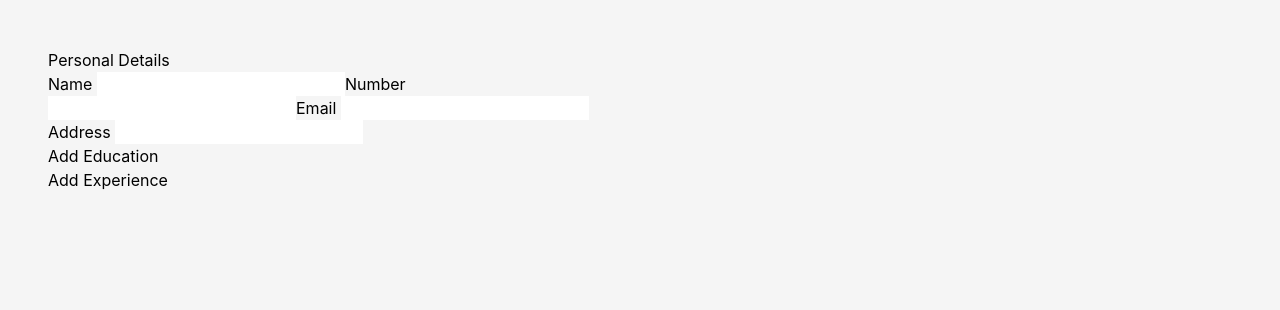
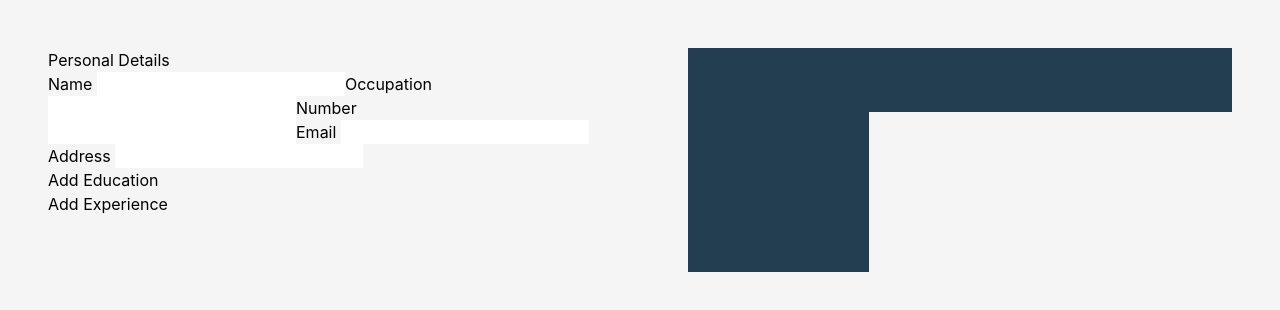
Before and after one commit to CyberRomeCat/cv-application, a React (Vite) app: page / in a window 1280 px wide. Shown: the top 310 px of the page. Built offline with nearby package versions, Linux system fonts and the light colour scheme.

Commit message:
style: cv header, feat: add occupation input

```diff
--- a/src/App.jsx
+++ b/src/App.jsx
@@ -193,6 +193,7 @@ export default function RenderCVMaker() {
             <h1>Personal Details</h1>
                <form className="register-personal-details">
                     <Input label={'name'} text={text.name} handleChange={ handleChange }/>
+                    <Input label={'occupation'} text={text.occupation}  type={'occupation'} handleChange={ handleChange }/>
                     <Input label={'number'} text={text.number}  type={'number'} handleChange={ handleChange }/>
                     <Input label={'email'} text={text.email} type={'email'} handleChange={ handleChange }/>
                     <Input label={'address'} text={text.address}  type={'address'} handleChange={ handleChange }/>
@@ -242,15 +243,21 @@ export default function RenderCVMaker() {
                     <button onClick={() => setIsSent({ ...isSent, expForm: true })}>Add Experience</button>
                </div>
             </div>
+
             <div className="cv">
+                <header className="header">
+                    {isSent.name && <p className="name">{text.name}</p>}
+                    {isSent.occupation && <p className="occupation">{text.occupation}</p>}
+                </header>
+                <body>
                     <div className="personal-details">
-                    {isSent.name && <p>{text.name}</p>}
                         {isSent.number && <p>{text.number}</p>}
                         {isSent.email && <p>{text.email}</p>}
                         {isSent.address && <p>{text.address}</p>}
                     </div>
+                    <div className="more-details">
                         {isSent.registerEdu &&
-                <>
+                         <div className="educational-details">
                             {values.education.map((value, index) => (
                                 <div key={index}>
                                     <p>{value.schoolName}</p>
@@ -259,9 +266,9 @@ export default function RenderCVMaker() {
                                     <p>{value.end}</p>
                                 </div>
                         ))}
-                </>}
+                        </div>}
                         {isSent.registerExp &&
-                <>
+                            <div className="experience-details">
                                 {values.experience.map((value, index) => (
                                     <div key={index}>
                                         <p>{value.companyName}</p>
@@ -271,7 +278,10 @@ export default function RenderCVMaker() {
                                         <p>{value.end}</p>
                                     </div>
                             ))}
-                </>}
+                            </div>}
+                    </div>
+                </body>
+
             </div>
         </div>
     )
--- a/src/index.css
+++ b/src/index.css
@@ -20,3 +20,32 @@
   width: 100%;
   padding: 3rem;
 }
+
+.header {
+  background-color: #243E51;
+  color: white;
+  padding: 2rem;
+  padding-left: 3.5rem;
+}
+
+.personal-details {
+  background-color: #243E51;
+  height: 10rem;
+  color: white;
+}
+
+body {
+  display: grid;
+  grid-template-columns: 0.5fr 1fr;
+}
+
+.name {
+  font-size: 4rem;
+  font-weight: 1rem;
+}
+
+.occupation {
+  font-size: 1.5rem;
+  font-style: italic;
+  letter-spacing: 2px;
+}
```
Lines whose indentation alone changed are shown as unchanged.
